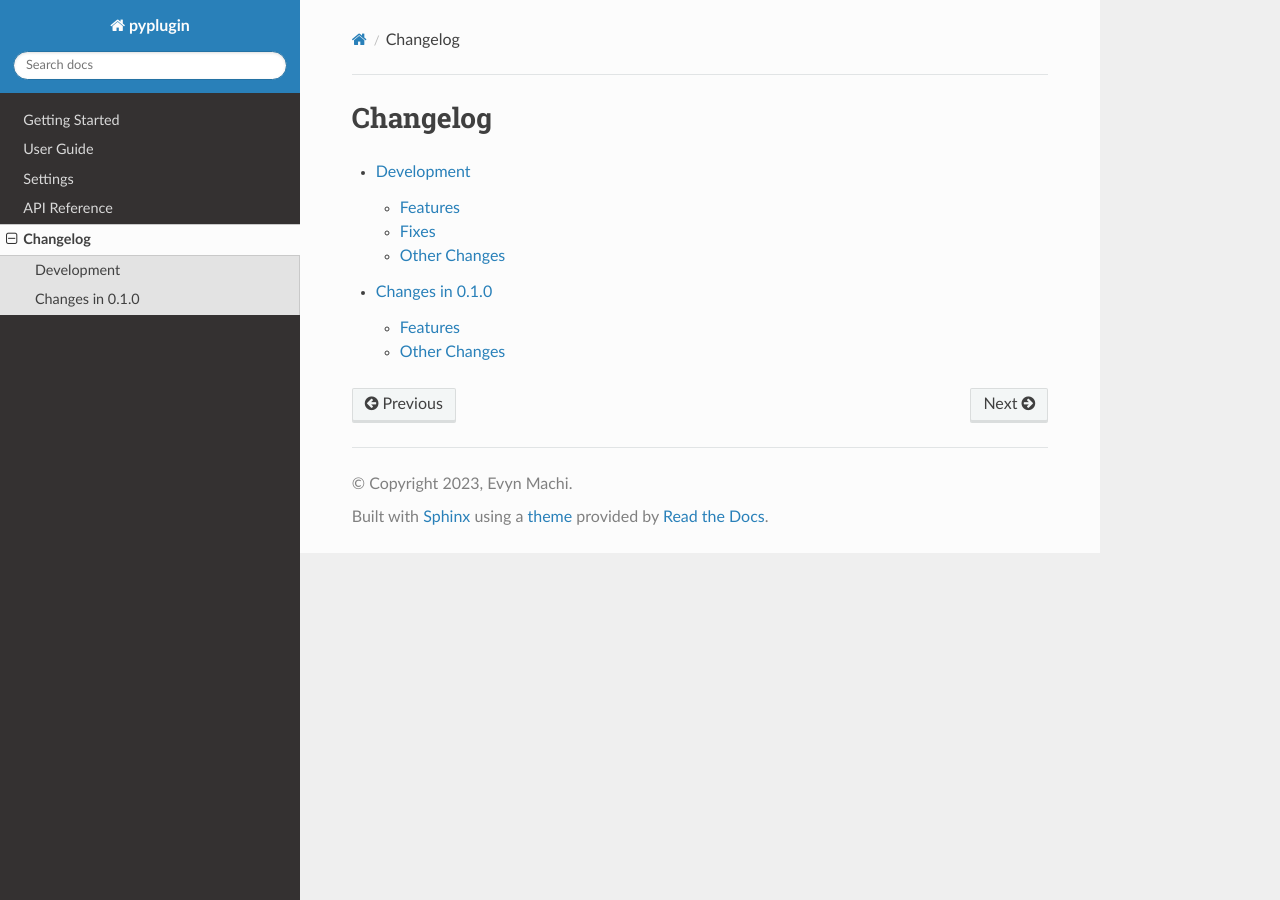
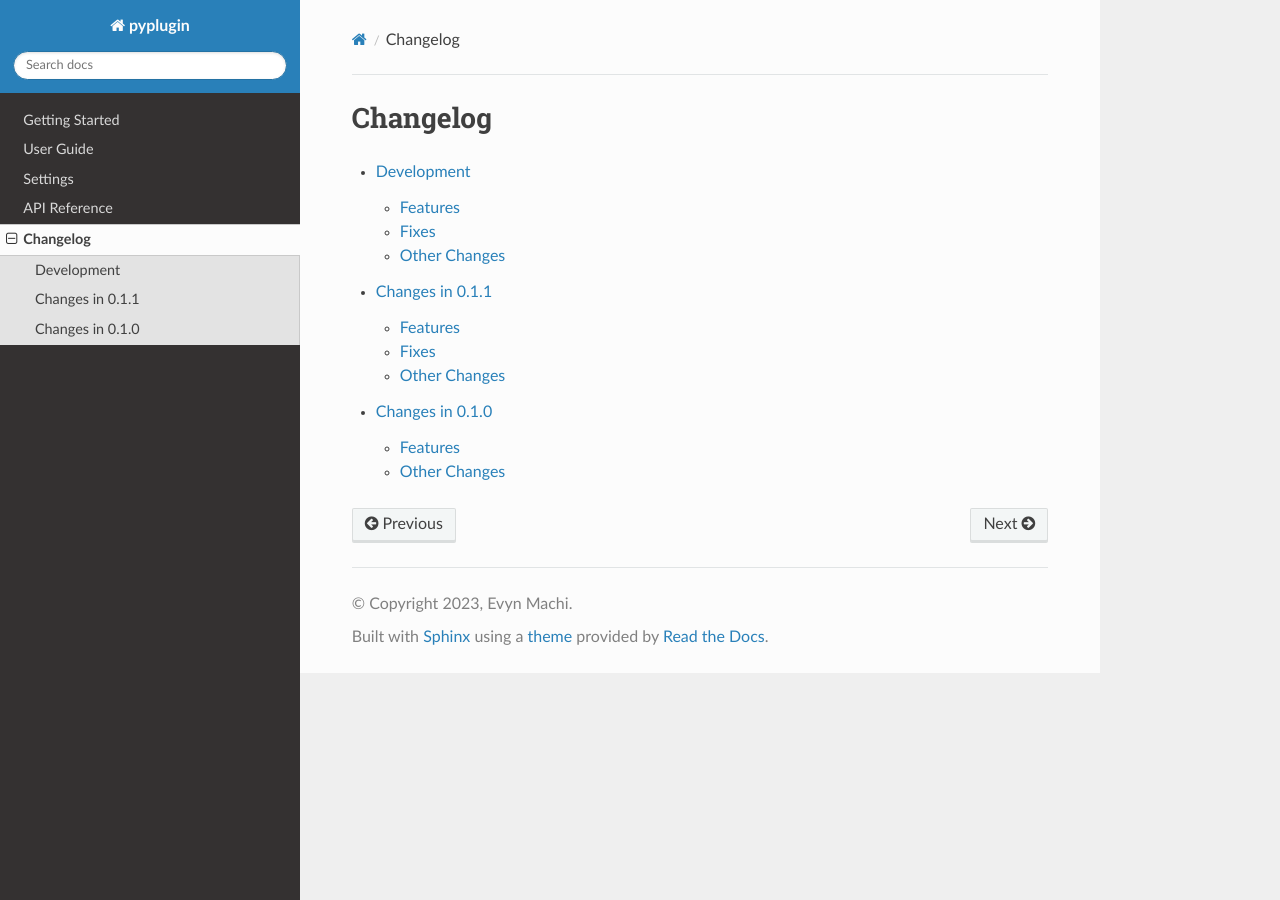
Before and after one commit to pyplugin/pyplugin, a Sphinx documentation site: the page built from docs/changelog.rst, in a window 1280 px wide. Built offline with Sphinx 7.4.7 and the Read the Docs theme 2.0.0, drawn with Linux system fonts in a browser that asks for light colours.

```diff
--- a/docs/changelog.rst
+++ b/docs/changelog.rst
@@ -5,4 +5,5 @@ Changelog
    :maxdepth: 3
 
    changelog/development
+   changelog/changelog-0.1.1
    changelog/changelog-0.1.0
--- /dev/null
+++ b/docs/changelog/changelog-0.1.1.rst
@@ -0,0 +1,13 @@
+Changes in 0.1.1
+==========================
+
+Features
+---------
+
+Fixes
+------
+- Passing in a Plugin to :code:`get_plugin_name` returns full name.
+- Name import-found Plugin using import name.
+
+Other Changes
+--------------
--- a/docs/changelog/development.rst
+++ b/docs/changelog/development.rst
@@ -8,8 +8,6 @@ Features
 
 Fixes
 ------
-- Passing in a Plugin to :code:`get_plugin_name` returns full name.
-- Name import-found Plugin using import name.
 
 Other Changes
 --------------
--- a/docs/conf.py
+++ b/docs/conf.py
@@ -24,7 +24,7 @@ copyright = "2023, Evyn Machi"
 author = "Evyn Machi"
 
 # The full version, including alpha/beta/rc tags
-release = "v0.1.0"
+release = "v0.1.1"
 
 
 # -- General configuration ---------------------------------------------------
```
Also changed, not shown: README.md (+3 -3 lines).
